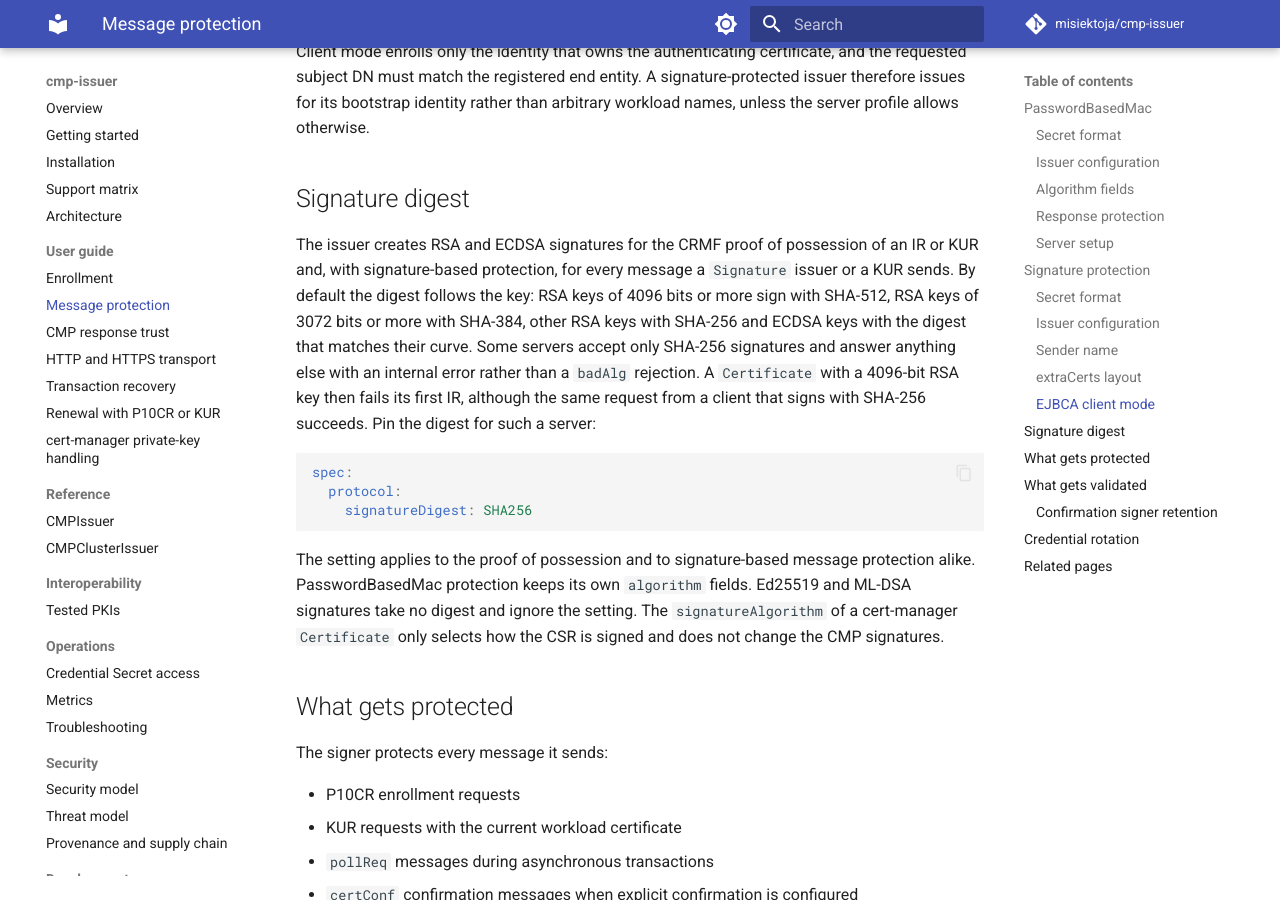
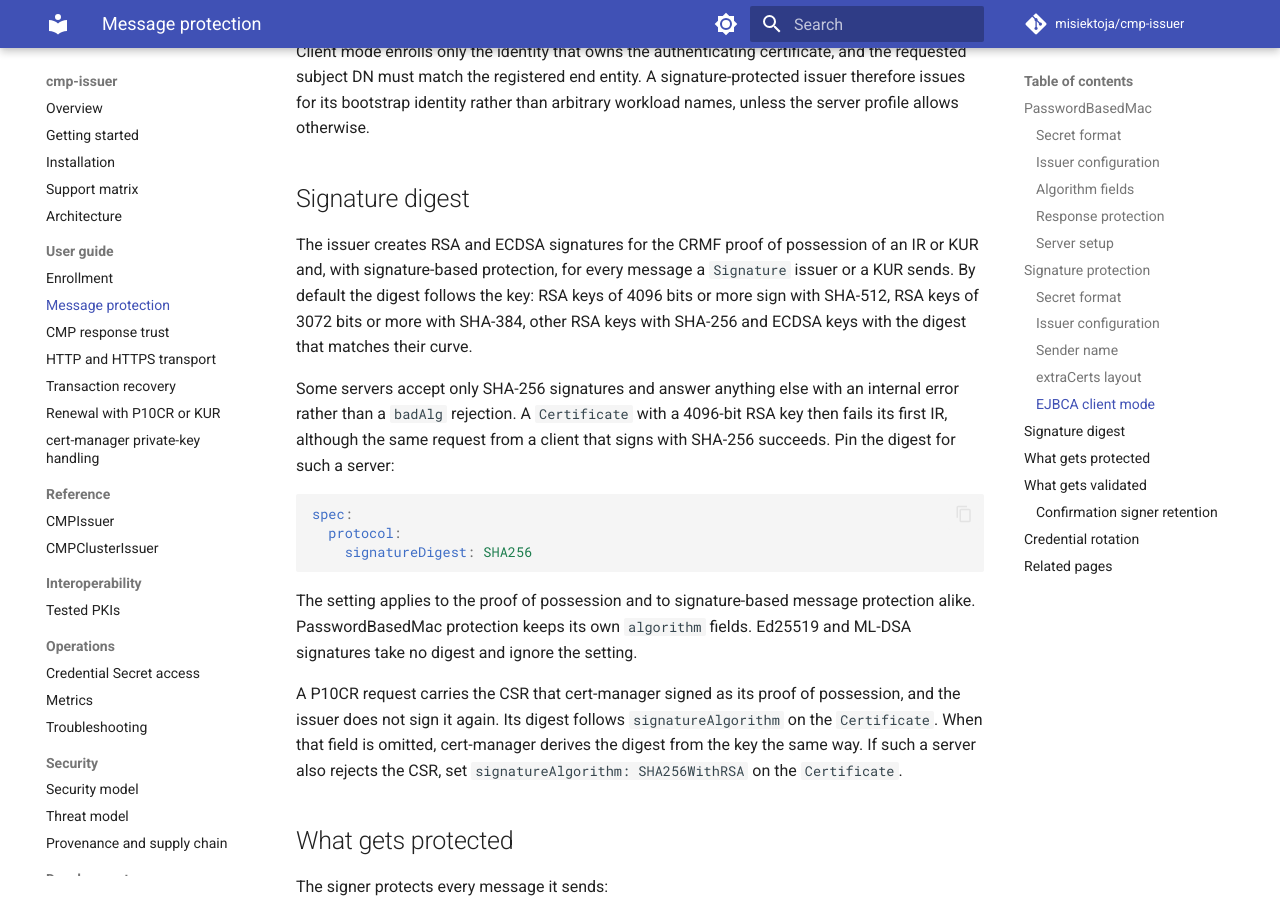
Before and after one commit to misiektoja/cmp-issuer, an MkDocs documentation site: the page built from docs/guide/message-protection.md, in a window 1280 px wide and 900 px high, scrolled down 4315 px. Built offline with MkDocs 1.6.1 and Material for MkDocs 9.7.7, drawn with Linux system fonts in a browser that asks for light colours; comment, search, counter and statistics services are not loaded.

Commit message:
docs: describe signatureDigest for P10CR and list it in the support matrix
Signed-off-by: misiektoja <misiektoja-github@rm-rf.ninja>

````diff
--- a/docs/guide/message-protection.md
+++ b/docs/guide/message-protection.md
@@ -180,23 +180,32 @@ subject DN must match the registered end entity. A signature-protected issuer th
 bootstrap identity rather than arbitrary workload names, unless the server profile allows otherwise.
 
 ## Signature digest
+
 The issuer creates RSA and ECDSA signatures for the CRMF proof of possession of an IR or KUR and,
 with signature-based protection, for every message a `Signature` issuer or a KUR sends. By default
 the digest follows the key: RSA keys of 4096 bits or more sign with SHA-512, RSA keys of 3072 bits or
 more with SHA-384, other RSA keys with SHA-256 and ECDSA keys with the digest that matches their
 curve.
+
 Some servers accept only SHA-256 signatures and answer anything else with an internal error rather
 than a `badAlg` rejection. A `Certificate` with a 4096-bit RSA key then fails its first IR, although
 the same request from a client that signs with SHA-256 succeeds. Pin the digest for such a server:
+
 ```yaml
 spec:
   protocol:
     signatureDigest: SHA256
 ```
+
 The setting applies to the proof of possession and to signature-based message protection alike.
 PasswordBasedMac protection keeps its own `algorithm` fields. Ed25519 and ML-DSA signatures take no
-digest and ignore the setting. The `signatureAlgorithm` of a cert-manager `Certificate` only selects
-how the CSR is signed and does not change the CMP signatures.
+digest and ignore the setting.
+
+A P10CR request carries the CSR that cert-manager signed as its proof of possession, and the issuer
+does not sign it again. Its digest follows `signatureAlgorithm` on the `Certificate`. When that field
+is omitted, cert-manager derives the digest from the key the same way. If such a server also rejects
+the CSR, set `signatureAlgorithm: SHA256WithRSA` on the `Certificate`.
+
 ## What gets protected
 
 The signer protects every message it sends:
````
Also changed, not shown: docs/support-matrix.md (+1 -0 lines).
